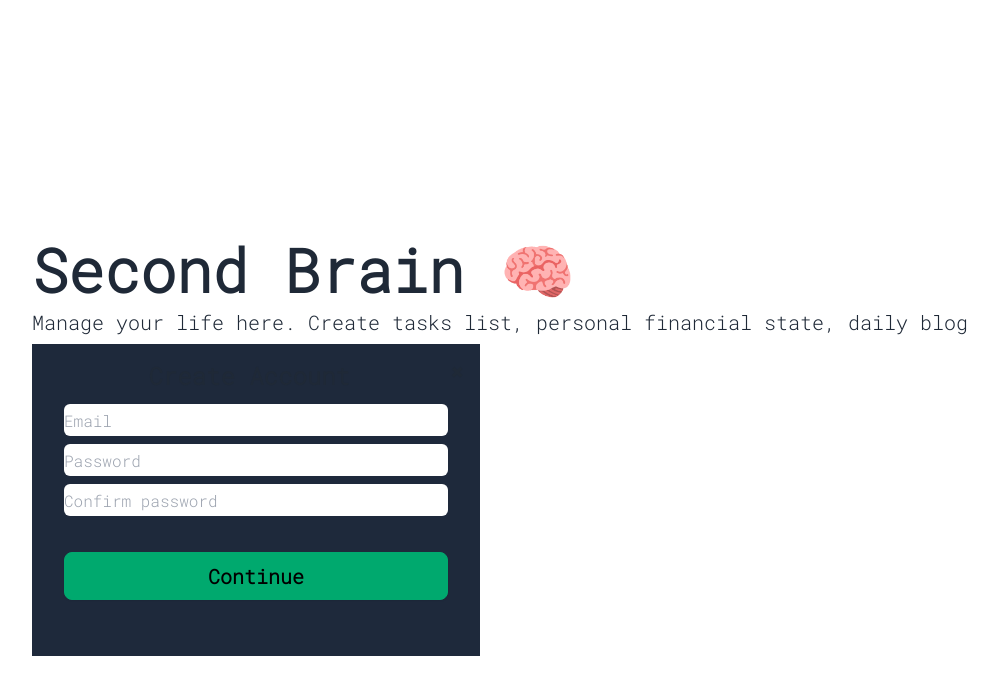
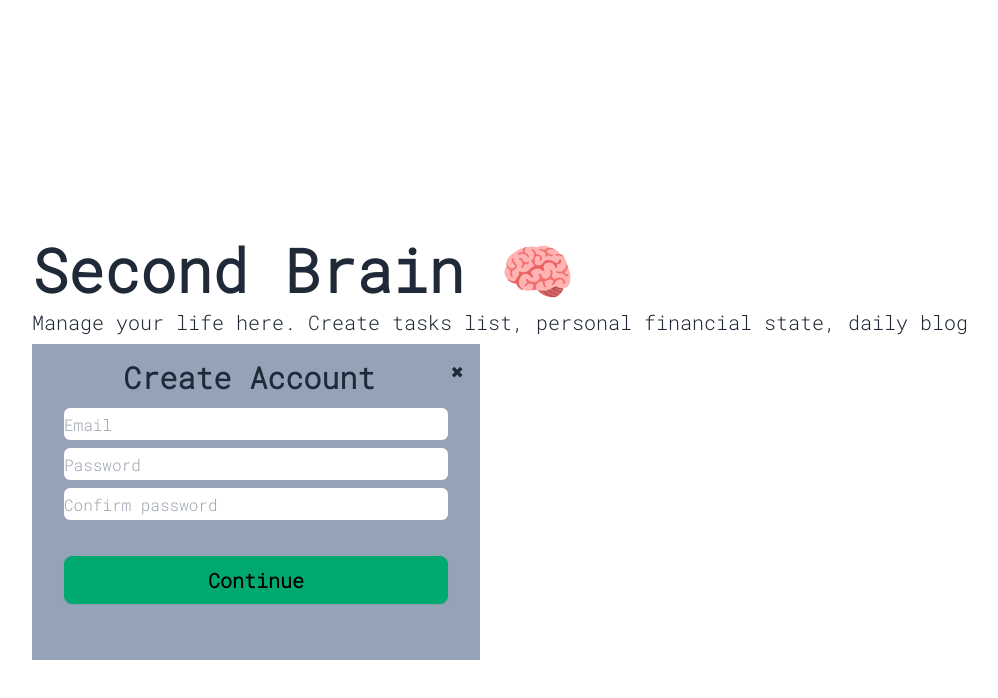
Before and after one commit to AnPatapain/secondBrain, a React (Create React App) app in the folder frontend/: page / in a window 1280 px wide. Both pictures are taken after a click on the button "Create Account". Shown: the top 698 px of the page, without its empty margins (140-1138 px from the left). Built offline with nearby package versions, Linux system fonts and the light colour scheme.

Commit message:
dev: change bg of auth modal

```diff
--- a/frontend/src/components/AuthModal.tsx
+++ b/frontend/src/components/AuthModal.tsx
@@ -42,12 +42,12 @@ const AuthModal:React.FC<AuthModalProps> = ({setShowModal, isSignup, setIsSignup
     }
 
     return (
-        <div className="max-w-md p-4 bg-slate-800">
+        <div className="max-w-md p-4 bg-slate-400">
             <div className="cursor-pointer float-right" onClick={handleClick}>
                 &#10006;
             </div>
 
-            <h2 className="text-2xl font-bold text-center">{isSignup ? 'Create Account' : 'Log In'}</h2>
+            <h2 className="text-3xl font-bold text-center">{isSignup ? 'Create Account' : 'Login'}</h2>
             <form className="max-w-sm flex flex-col mx-auto my-2" onSubmit={handleSubmit}>
                 <input
                     type="email"
```
